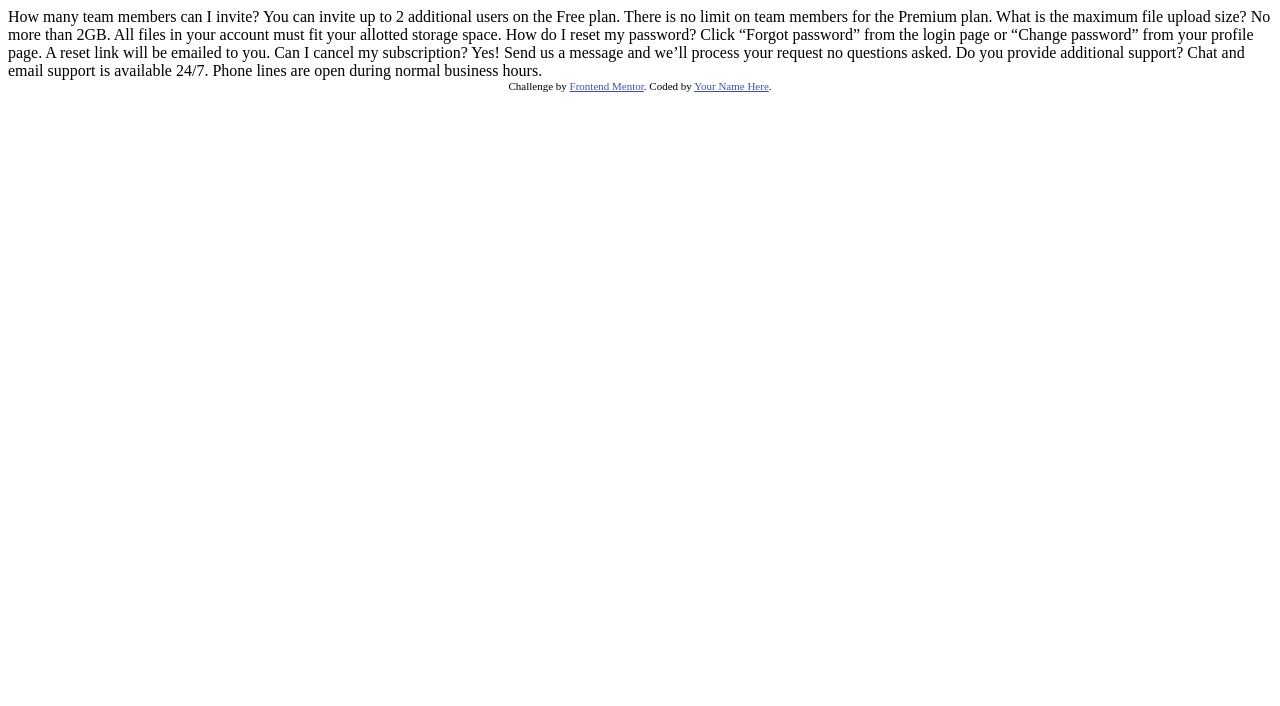
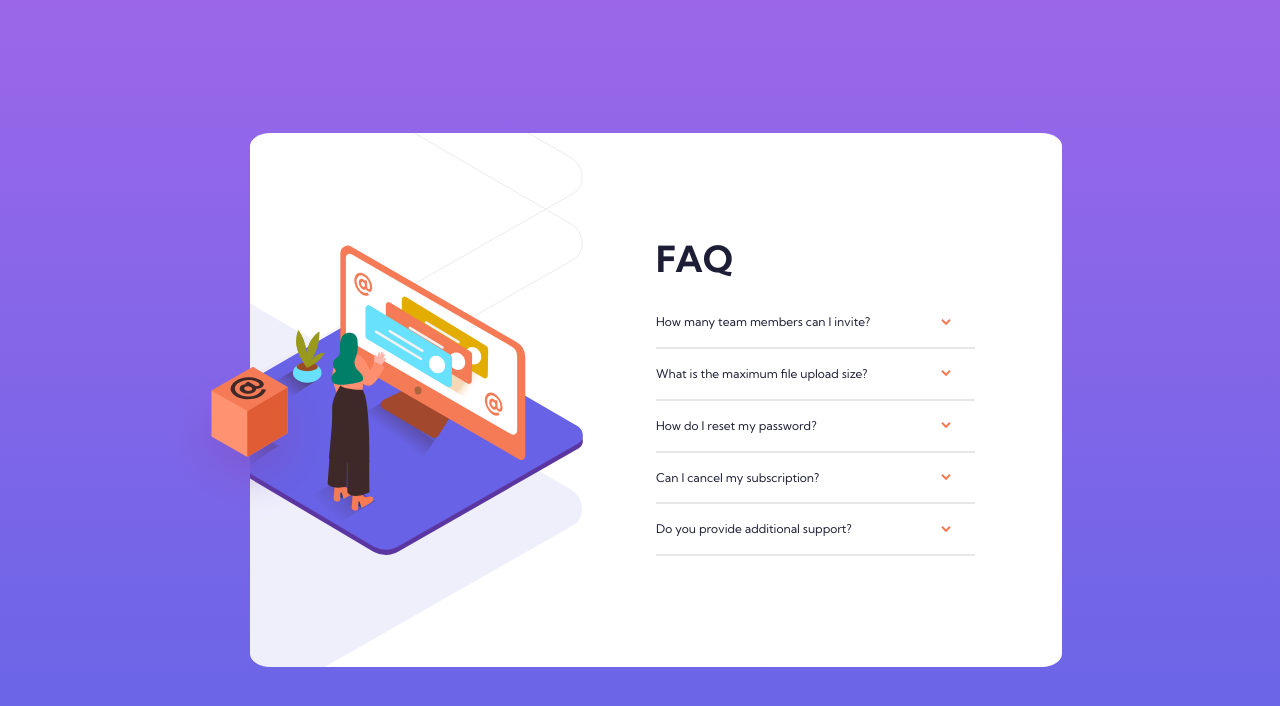
Before and after one commit to cdevp/faq-accordion-card-main, a plain HTML site: page index.html in a window 1280 px wide. Drawn offline with Linux system fonts and the light colour scheme.

Commit message:
Finished working on landscape orientation, working on changing CSS depending on aspect ratio and profile view.

```diff
--- a/index.html
+++ b/index.html
@@ -2,39 +2,86 @@
 <html lang="en">
 <head>
   <meta charset="UTF-8">
-  <meta name="viewport" content="width=device-width, initial-scale=1.0"> <!-- displays site properly based on user's device -->
+  <meta name="viewport" content="width=device-width, initial-scale=1.0">
+  <!-- displays site properly based on user's device -->
+  <title>Frontend Mentor | FAQ Accordion Card</title>
+  <link type="text/css" href="normalize.css" rel="stylesheet" />
+  <link type="text/css" href="style.css" rel="stylesheet" />
+  <link href="https://fonts.googleapis.com/css2?family=Kumbh+Sans:wght@700&display=swap" rel="stylesheet">
+  <link href="https://fonts.googleapis.com/css2?family=Kumbh+Sans:wght@400;700&display=swap" rel="stylesheet">
 
-  <link rel="icon" type="image/png" sizes="32x32" href="./images/favicon-32x32.png">
-
-  <title>Frontend Mentor | FAQ Accordion Card</title>
-
-  <!-- Feel free to remove these styles or customise in your own stylesheet 👍 -->
-  <style>
-    .attribution { font-size: 11px; text-align: center; }
-    .attribution a { color: hsl(228, 45%, 44%); }
-  </style>
-</head>
 <body>
-  How many team members can I invite?
-  You can invite up to 2 additional users on the Free plan. There is no limit on
-  team members for the Premium plan.
-
-  What is the maximum file upload size?
-  No more than 2GB. All files in your account must fit your allotted storage space.
-
-  How do I reset my password?
-  Click “Forgot password” from the login page or “Change password” from your profile page.
-  A reset link will be emailed to you.
-
-  Can I cancel my subscription?
-  Yes! Send us a message and we’ll process your request no questions asked.
-
-  Do you provide additional support?
-  Chat and email support is available 24/7. Phone lines are open during normal business hours.
-
-  <div class="attribution">
-    Challenge by <a href="https://www.frontendmentor.io?ref=challenge" target="_blank">Frontend Mentor</a>.
-    Coded by <a href="#">Your Name Here</a>.
+   <div id="box-container">
+<!--     <img id="box" src="images/illustration-box-desktop.svg" /> -->
+   </div>
+   <div id="card">
+    <div id="logo">
+      <img id="background" src="images/bg-pattern-desktop.svg" />
+      <div id="illustration-container">
+        <img id="box" src="images/illustration-box-desktop.svg" />
+        <img id="illustration" src="images/illustration-woman-online-desktop.svg" />
+      </div>
+    </div>
+    <div id="menu">
+      <div id="content-section">
+      <span class="menu-header">FAQ</span>
+      <div id="item-1" class="menu-item">
+        <span class="sub-heading" tabindex="0">
+          How many team members can I invite?
+        </span>
+        <span class="hide" tabindex="0">
+          How many team members can I invite?
+        </span>
+        <img class="chevron-up" src="images/icon-arrow-down.svg" />
+        <img class="chevron-down" src="images/icon-arrow-down.svg" />
+        <span class="answer">You can invite up to 4 team members.</span>
+     </div>
+      <hr class="divider" />
+      <div id="item-1" class="menu-item">
+        <span class="sub-heading" tabindex="1">
+          What is the maximum file upload size?
+        </span>
+        <span class="hide" tabindex="1">
+          What is the maximum file upload size?
+        </span>
+       <img class="chevron-up" src="images/icon-arrow-down.svg" />
+        <img class="chevron-down" src="images/icon-arrow-down.svg" />
+        <span class="answer">No more than 2GB. All files in your account must fit your
+          alloted storage space.
+        </span>
+     </div>
+      <hr class="divider" />
+      <div id="item-2" class="menu-item">
+        <span class="sub-heading" tabindex="2">How do I reset my password?</span>
+        <div class="hide" tabindex="2">How do I reset my password?</div>
+        <img class="chevron-up" src="images/icon-arrow-down.svg" />
+        <img class="chevron-down" src="images/icon-arrow-down.svg" />
+        <span class="answer">
+          To reset your password, please <a href="">click on this link</a>
+        </span>
+     </div>
+      <hr class="divider" />
+      <div id="item-3" class="menu-item">
+        <span class="sub-heading" tabindex="3">Can I cancel my subscription?</span>
+        <span class="hide" tabindex="3">Can I cancel my subscription?</span>
+        <img class="chevron-up" src="images/icon-arrow-down.svg" />
+        <img class="chevron-down" src="images/icon-arrow-down.svg" />
+        <span class="answer">Definitely! Your subscription settings can be found in
+          your account page.
+        </span>
+     </div>
+     <hr class="divider" />
+     <div id="item-4" class="menu-item">
+        <span class="sub-heading" tabindex="4">Do you provide additional support?</span>
+        <span class="hide" tabindex="4">Do you provide additional support?</span>
+        <img class="chevron-up" src="images/icon-arrow-down.svg" />
+        <img class="chevron-down" src="images/icon-arrow-down.svg" />
+        <span class="answer">We are happy to help you out, send us an email or
+          contact us on the official slack channel!
+        </span>
+     </div>
+     <hr class="divider" />
+   </div>
   </div>
 </body>
 </html>
--- /dev/null
+++ b/style.css
@@ -0,0 +1,173 @@
+html, body {
+    height: 100%;
+    min-width: 100%;
+    font-size: 12px;
+    font-family: 'Kumbh Sans';
+    font-weight: 400;
+}
+body {
+    background: linear-gradient(hsl(273,75%,66%) -35%, hsl(240,73%,65%) 100%);
+    font-size: 12px;
+    font-family: 'Kumbh Sans';
+    display: grid;
+    grid-template-columns: 19.5% repeat(4, 1fr) 17%;
+    grid-template-rows: repeat(6, 1fr);
+    overflow: hidden;
+}
+
+#card {
+    background-color: white;
+    border-radius: 2.5%;
+    grid-column: 2 / 6;
+    grid-row: 2/ 6;
+    display: grid;
+    grid-template-columns: 50% 1fr;
+    grid-template-rows: 1fr;
+    width: 100%;
+    height: auto;
+}
+
+#background {
+    z-index: 0;
+    position: absolute;
+    right: 18%;
+    transform: translateY(-8.3%);
+    height: auto;
+    width: 210%;
+}
+#illustration {
+    z-index: 10;
+    position: relative;
+    right: 18%;
+    width: 100%;
+}
+#illustration-container {
+    display: flex;
+    flex-direction: row;
+}
+#box-container {
+    z-index: 15;
+    grid-column: 1;
+    grid-row: 1 / 7;
+    display: flex;
+    align-items: center;
+    width: 100%;
+    height: 100%;
+    background: linear-gradient(hsl(273,75%,66%) -35%, hsl(240,73%,65%) 100%);
+    z-index: 14;
+}
+
+
+img {
+    object-fit: scale-down;
+}
+
+#box {
+    position: absolute;
+    width: 40%;
+    z-index: 15;
+    left: -20%;
+    margin-bottom: 8%;
+    align-self: flex-end;
+}
+
+#logo {
+    display: flex;
+    flex-direction:row;
+    position: relative;
+    height: 100%;
+    align-items: center;
+    overflow-y: hidden;
+    overflow-y: clip;
+}
+
+#menu {
+    grid-column: 2;
+    display: grid;
+    grid-template-columns: 1fr 22%;
+}
+
+#menu #content-section {
+    display: flex;
+    flex-direction: column;
+    justify-content: center;
+}
+
+.menu-header {
+    color: hsl(238, 29%, 16%);
+    font-size: 3rem;
+    font-weight: 700;
+    margin-bottom: 2rem;
+}
+
+.menu-item {
+    display: grid;
+    grid-template-columns: 1fr 10%;
+    align-items: center;
+    margin-top: 1rem;
+    margin-bottom: 1rem;
+}
+
+.menu-item:hover .sub-heading {
+    font-weight: 700;
+    cursor: pointer;
+}
+
+.sub-heading {
+    color: hsl(238, 29%, 16%);
+    font-size: 1rem;
+    font-weight: 400;
+}
+
+.sub-heading:focus {
+    font-weight: 700;
+    display: none;
+}
+
+.sub-heading:focus ~ .chevron-down {
+    transform: rotateX(180deg);
+}
+
+.sub-heading:focus ~ .answer {
+    display: block;
+}
+
+.sub-heading:focus ~ .hide {
+    display: block;
+}
+
+.hide {
+    font-weight: 700;
+    display: none;
+    cursor: pointer;
+}
+
+.hide:focus {
+    font-weight: 400;
+    display:none;
+}
+
+.hide:focus ~ .chevron-down {
+    transform: rotateX(180deg);
+}
+
+.hide:focus ~ .answer {
+    display: none;
+}
+
+.divider {
+    border: solid 0.5px hsl(240, 5%, 91%);
+    width: 100%;
+}
+
+.chevron-up {
+    display: none;
+}
+
+.answer {
+    color: hsl(237, 12%, 33%);
+    font-size: 1rem;
+    font-weight: 400;
+    display: none;
+    margin-top: 1rem;
+}
```
Also changed, not shown: normalize.css (added).
